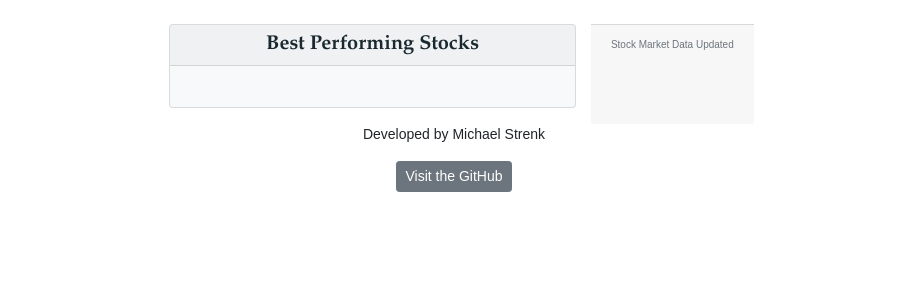
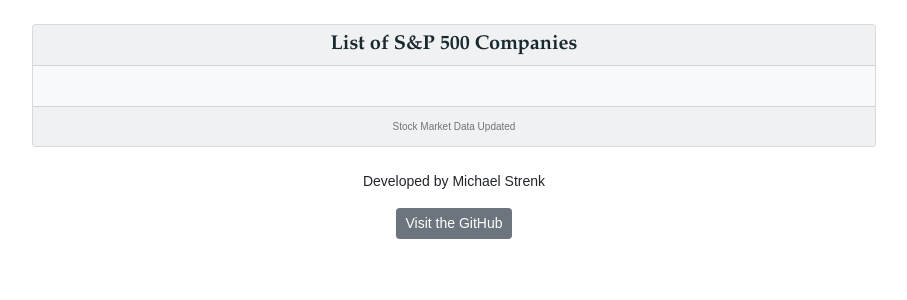
Before and after one commit to MikeStrenk/Stock-Grabber, a Flask app: template templates/list_of_companies.html in a window 1280 px wide. Shown: the part 56-356 px from the top of the page, without its empty margins (186-1093 px from the left). Run offline with Flask 2, Linux system fonts and the light colour scheme; the template is opened without the code that fills it, so the values that code supplies are empty; parts of the project's set-up code (start-up, migrations or seed data) failed here and were passed over; some libraries are stand-ins or nearby versions.

Commit message:
fixed list_of_companies page formatting and links

```diff
--- a/app.py
+++ b/app.py
@@ -94,17 +94,18 @@
 
 @app.route('/list_of_companies')
 def return_company_list():
-    company_list = stockData.distinct({'Ticker'},{})
-                                    # {'_id': 0,
-                                    # 'Ticker': 1,
-                                    # 'Company': 1})
+    ticker_list = stockData.distinct('Ticker')
+    company_list = stockData.distinct('Company')
 
-    desired_dict = {'ticker': company['Ticker'],
-                    'Name': company['Company']}
+    company_dict = []
+    for tickers, companies in zip(ticker_list, company_list):
+        company_dict.append({'ticker': tickers,
+                             'name': companies})
 
-    companies = [desired_dict for company in companies]
-    return render_template('list_of_companies.html',
-                            companies=companies)
+    sorted_company_dict = sorted(company_dict, key=lambda k: k['name'])
+
+    return render_template('list_of_companies.html', date_obj=date_obj,
+                           sorted_company_dict=sorted_company_dict)
 
 
 @app.route('/<ticker>')
--- a/templates/index.html
+++ b/templates/index.html
@@ -10,7 +10,9 @@
           {% for company in best_stock_ranking %}
           <div class="row">
             <div class="col-8 col-md-8">
-              <p class="card-text">{{ company['Company'] }}</p>
+              <a {{ 'href=' + '/{}'.format(company['Ticker']) }}>
+                <p class="card-text">{{ company['Company'] }}</p>
+              </a>
             </div>
             <div class="col-4 col-md-4">
               <p class="card-text" align="right">{{ company['growth'] }}%</p>
@@ -29,7 +31,9 @@
           {% for company in worst_stock_ranking %}
           <div class="row">
             <div class="col-8 col-md-8">
+              <a {{ 'href=' + '/{}'.format(company['Ticker']) }}>
               <p class="card-text">{{ company['Company'] }}</p>
+            </a>
             </div>
             <div class="col-4 col-md-4">
               <p class="card-text" align="right">{{ company['growth'] }}%</p>
--- a/templates/list_of_companies.html
+++ b/templates/list_of_companies.html
@@ -2,26 +2,25 @@
 
 <br>
 <div class="row justify-content-center">
-  <div class="col-lg-4">
-    <div class="card bg-light mb-3">
-      <div class="card-header">Best Performing Stocks</div>
+  <div class="col-md-8">
+    <div class="card bg-light md-8">
+      <div class="card-header">List of S&P 500 Companies</div>
       <div class="card-body">
-        <div class="col">
-          {% for company in companies %}
-          <div class="row">
-            <div class="col-8 col-md-8">
-              <p class="card-text">{{ company['Ticker'] }}</p>
+        <div class="container">
+          <div class="row justify-content-center">
+            {% for company in sorted_company_dict %}
+            <div class="col-sm-6">
+              <a {{ 'href=' + '/{}'.format(company['ticker']) }}>
+              <b>{{ company['ticker'] }}</b>: {{ company['name'] }}
+              </a>
             </div>
-            <div class="col-4 col-md-4">
-              <p class="card-text" align="right">{{ company['Name'] }}%</p>
-            </div>
+            {% endfor %}
           </div>
-          {% endfor %}
         </div>
       </div>
+      <div class="card-footer text-muted">Stock Market Data Updated {{ date_obj[0]['date'].strftime('%I:%M %p Central, %A') }}</div>
     </div>
   </div>
-  <div class="card-footer text-muted">Stock Market Data Updated {{ best_stock_ranking[0]['date'].strftime('%I:%M %p Central, %A') }}</div>
 </div>
-
+<br>
 {% endblock %}
```
